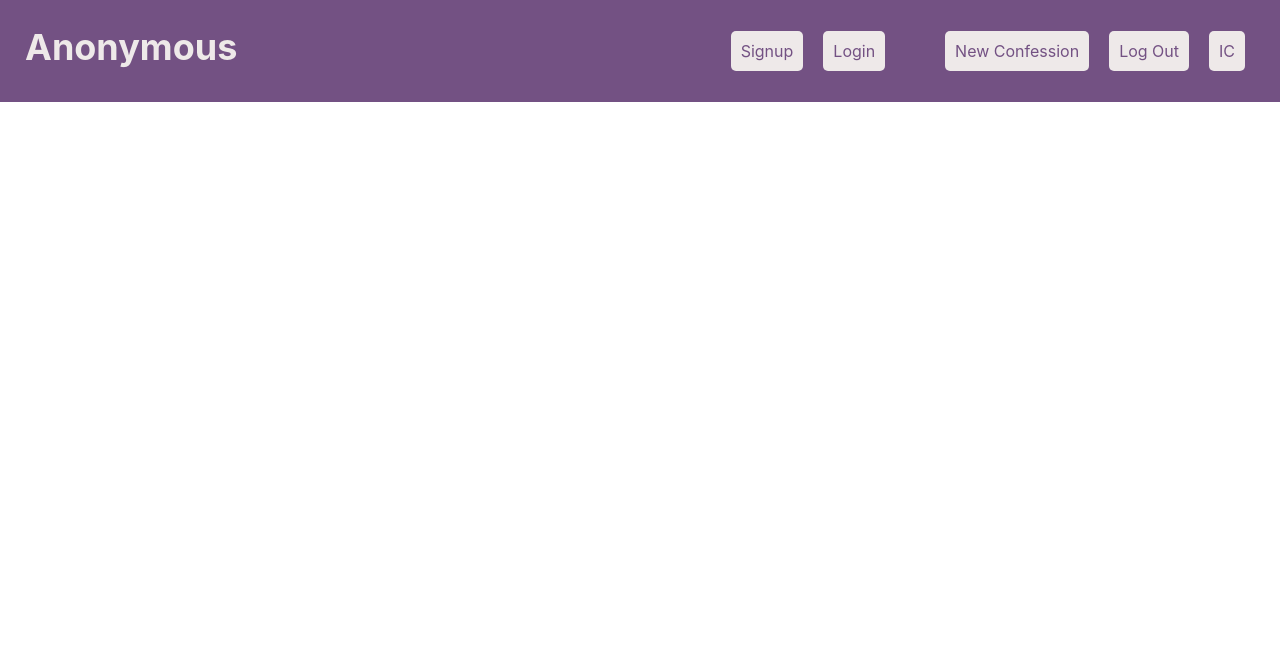
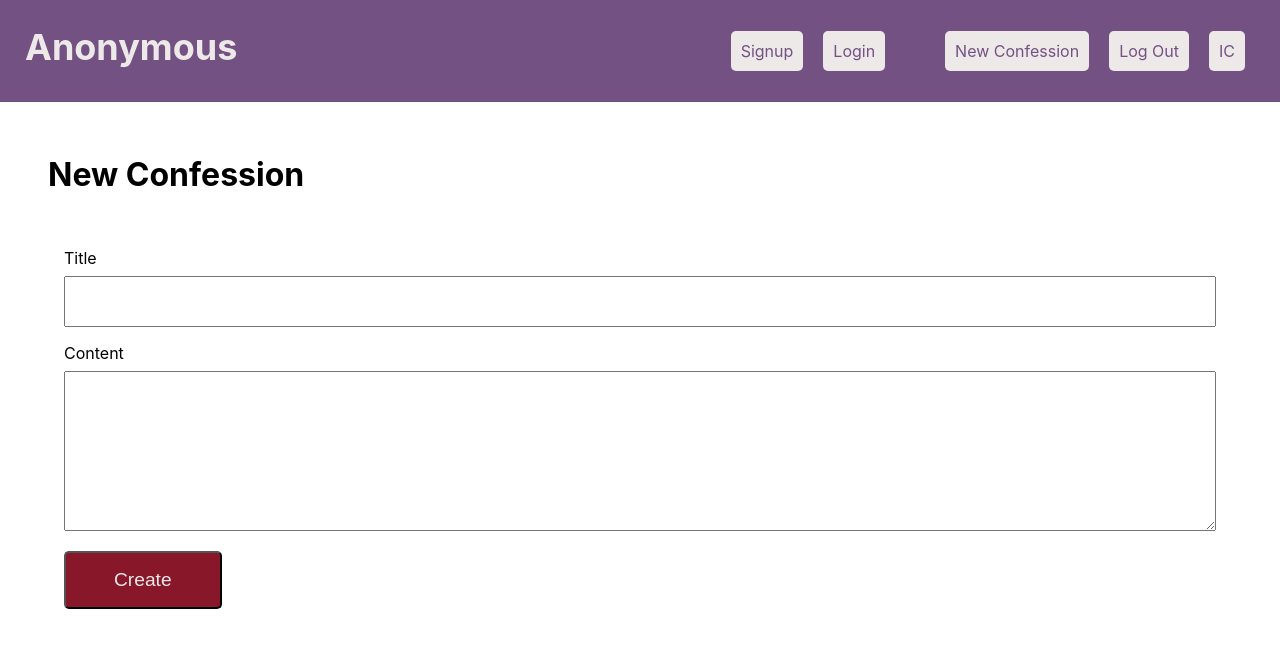
Before and after one commit to ironcarbon/React-Redux-Firebase-App, a React (Create React App) app in the folder anonymous-app/: page /create in a window 1280 px wide. Shown: the top 648 px of the page. Built offline with nearby package versions, Linux system fonts and the light colour scheme.

Commit message:
create confession form

```diff
--- a/anonymous-app/src/App.js
+++ b/anonymous-app/src/App.js
@@ -5,6 +5,7 @@ import Dashboard from './components/dashboard/Dashboard';
 import ConfessionDetails from './components/confession/ConfessionDetails';
 import SignIn from './components/auth/SignIn';
 import SignUp from './components/auth/SignUp';
+import CreateConfession from './components/confession/CreateConfession';
 
 class App extends Component {
   render() {
@@ -17,6 +18,7 @@ class App extends Component {
             <Route path="/confession/:id" component={ConfessionDetails} />
             <Route path="/signin" component={SignIn} />
             <Route path="/signup" component={SignUp} />
+            <Route path="/create" component={CreateConfession} />
           </Switch>
         </div>
       </BrowserRouter>
--- a/anonymous-app/src/components/confession/CreateConfession.js
+++ b/anonymous-app/src/components/confession/CreateConfession.js
@@ -0,0 +1,44 @@
+import React, { Component } from 'react';
+
+class CreateConfession extends Component {
+
+    state = {
+        title: '',
+        content: ''
+    }
+    handleChange = (e) => {
+        this.setState({
+            [e.target.id]: e.target.value
+        })
+    }
+
+    handleSubmit = (e) => {
+        e.preventDefault();
+        console.log(this.state);
+    }
+
+    render() {
+
+        return (
+            <div className="signin-container">
+                <form onSubmit={this.handleSubmit}>
+                    <h5 className="sign-title">New Confession</h5>
+                    <div className="input-field">
+                        <label htmlFor="title">Title</label>
+                        <input type="title" id="title" onChange={this.handleChange} />
+                    </div>
+                    <div className="input-field">
+                        <label htmlFor="content">Content</label>
+                        <textarea id="content" onChange={this.handleChange}></textarea>
+                    </div>
+                    <div className="input-field">
+                        <button className="btn-dark">Create</button>
+                    </div>
+                </form>
+
+            </div >
+        )
+    }
+}
+
+export default CreateConfession;
--- a/anonymous-app/src/components/confession/confession.css
+++ b/anonymous-app/src/components/confession/confession.css
@@ -46,10 +46,14 @@
   margin: 1rem;
 
 }
-.input-field input{
+.input-field input,
+.input-field textarea{
   width: 100%;
   margin-top: 0.5rem;
   padding: 1rem;
+}
+.input-field textarea{
+  padding: 4rem;
 }
 
 .btn-dark{
```
